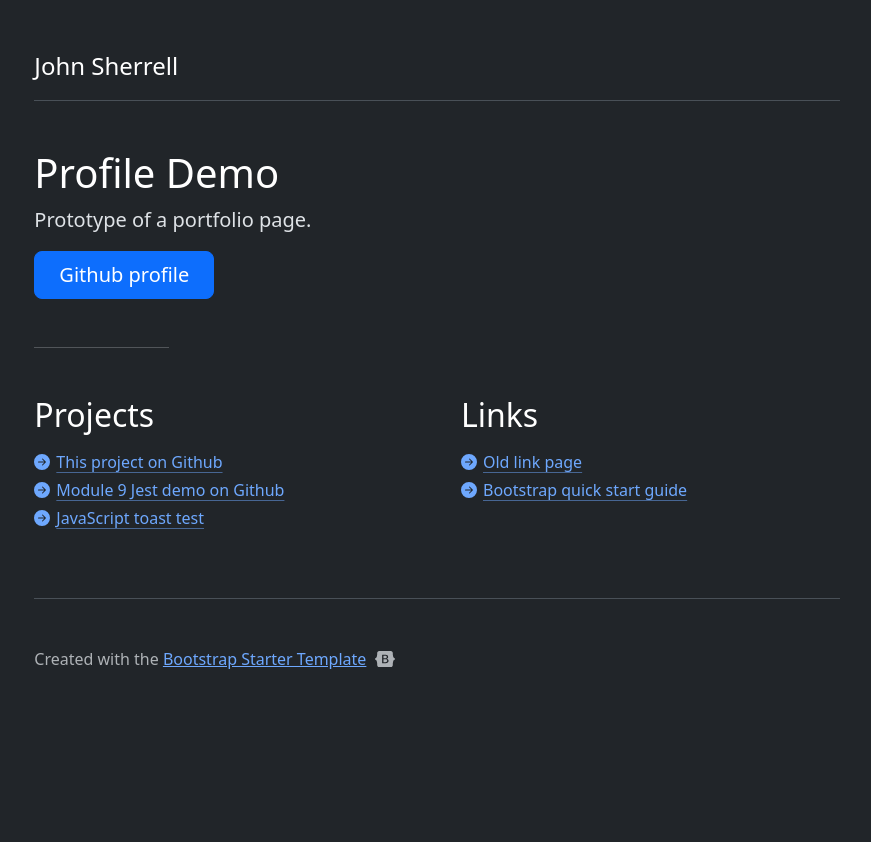
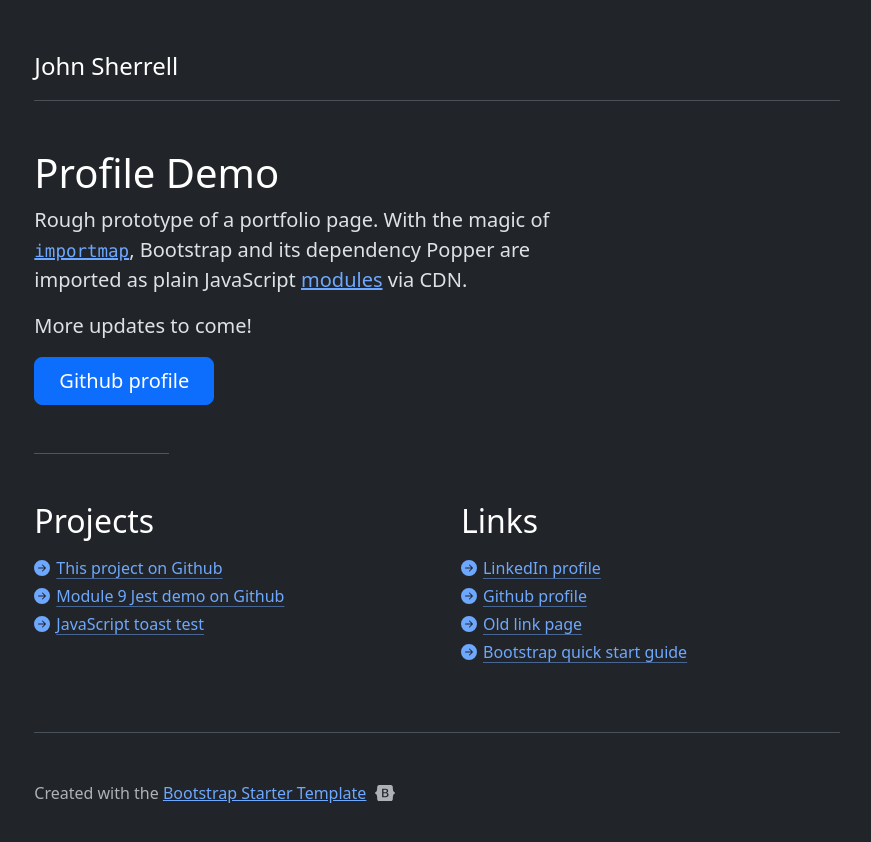
Before and after one commit to jomsh0/xpro, a plain HTML site: page index.html in a window 1280 px wide. Shown: the whole page, without its empty margins (203-1074 px from the left). Before the commit the page ends 800 px from the top, so only its background shows below. Drawn offline with nearby package versions, Linux system fonts and the light colour scheme.

Commit message:
index.html ready for submission.

```diff
--- a/index.html
+++ b/index.html
@@ -34,7 +34,8 @@
         </header>
         <main>
             <h1 class="text-body-emphasis">Profile Demo</h1>
-            <p class="fs-5 col-md-8">Prototype of a portfolio page.</p>
+            <p class="fs-5 col-md-8">Rough prototype of a portfolio page. With the magic of <a href="https://caniuse.com/?search=importmap" target="_blank"><code>importmap</code></a>, Bootstrap and its dependency Popper are imported as plain JavaScript <a href="https://getbootstrap.com/docs/5.3/getting-started/javascript/#using-bootstrap-as-a-module" target="_blank">modules</a> via CDN.</p>
+            <p class="fs-5 col-md-8">More updates to come!</p>
             <div class="mb-5">
                 <a href="https://github.com/jomsh0" class="btn btn-primary btn-lg px-4">Github profile</a>
             </div>
@@ -77,7 +78,25 @@
                     <h2 class="text-body-emphasis mb-3">Links</h2>
                     <ul class="list-unstyled ps-0">
                         <li>
-                            <a class="icon-link mb-1" href="https://j.ohn.sh/">
+                            <a class="icon-link mb-1" href="https://linkedin.com/in/jomsh" target="_blank">
+                                <svg class="bi" width="16" height="16" aria-hidden="true">
+                                    <use xlink:href="#arrow-right-circle"></use>
+                                </svg>
+
+                                LinkedIn profile
+                            </a>
+                        </li>
+                        <li>
+                            <a class="icon-link mb-1" href="https://github.com/jomsh0" target="_blank">
+                                <svg class="bi" width="16" height="16" aria-hidden="true">
+                                    <use xlink:href="#arrow-right-circle"></use>
+                                </svg>
+
+                                Github profile
+                            </a>
+                        </li>
+                        <li>
+                            <a class="icon-link mb-1" href="https://j.ohn.sh/" target="_blank">
                                 <svg class="bi" width="16" height="16" aria-hidden="true">
                                     <use xlink:href="#arrow-right-circle"></use>
                                 </svg>
@@ -86,7 +105,7 @@
                             </a>
                         </li>
                         <li>
-                            <a class="icon-link mb-1" href="https://getbootstrap.com/docs/5.3/getting-started/introduction">
+                            <a class="icon-link mb-1" href="https://getbootstrap.com/docs/5.3/getting-started/introduction" target="_blank">
                                 <svg class="bi" width="16" height="16" aria-hidden="true">
                                     <use xlink:href="#arrow-right-circle"></use>
                                 </svg>
```
